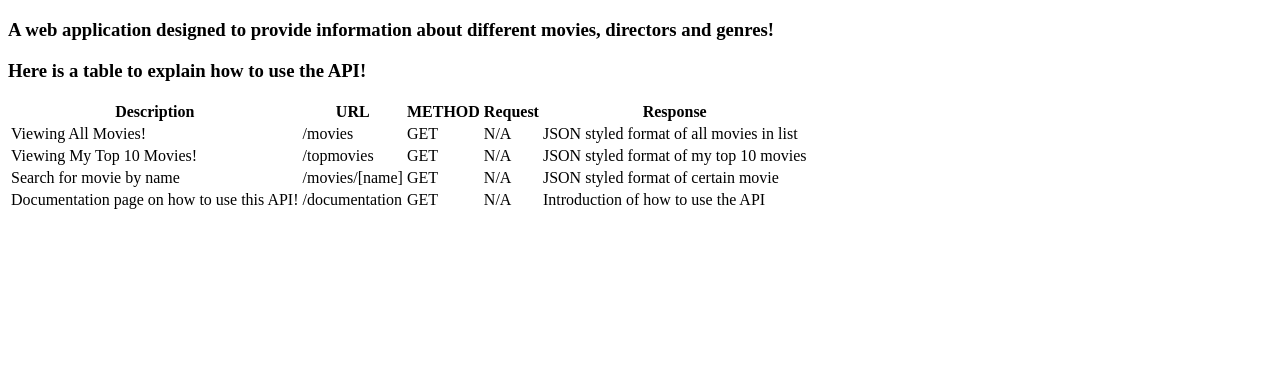
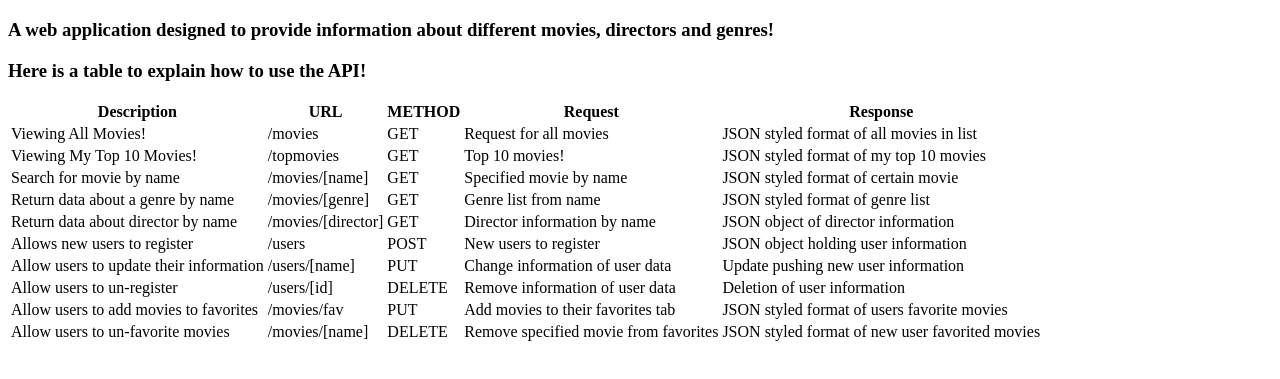
Before and after one commit to Cgr3/Movie_API, a website: page public/documentation.html in a window 1280 px wide. Shown: the part 61-440 px from the top of the page. Drawn offline with Linux system fonts and the light colour scheme.

Commit message:
Major overhaul to documentation.html
ADDED information to table contents
(Major Additions)

```diff
--- a/public/documentation.html
+++ b/public/documentation.html
@@ -26,29 +26,71 @@
         <td>Viewing All Movies!</td>
         <td>/movies</td>
         <td>GET</td>
-        <td>N/A</td>
+        <td>Request for all movies</td>
         <td>JSON styled format of all movies in list</td>
       </tr>
       <tr>
         <td>Viewing My Top 10 Movies!</td>
         <td>/topmovies</td>
         <td>GET</td>
-        <td>N/A</td>
+        <td>Top 10 movies!</td>
         <td>JSON styled format of my top 10 movies</td>
       </tr>
       <tr>
         <td>Search for movie by name</td>
         <td>/movies/[name]</td>
         <td>GET</td>
-        <td>N/A</td>
+        <td>Specified movie by name</td>
         <td>JSON styled format of certain movie</td>
       </tr>
       <tr>
-        <td>Documentation page on how to use this API!</td>
-        <td>/documentation</td>
+        <td>Return data about a genre by name</td>
+        <td>/movies/[genre]</td>
         <td>GET</td>
-        <td>N/A</td>
-        <td>Introduction of how to use the API</td>
+        <td>Genre list from name</td>
+        <td>JSON styled format of genre list</td>
+      </tr>
+      <tr>
+        <td>Return data about director by name</td>
+        <td>/movies/[director]</td>
+        <td>GET</td>
+        <td>Director information by name</td>
+        <td>JSON object of director information</td>
+      </tr>
+      <tr>
+        <td>Allows new users to register</td>
+        <td>/users</td>
+        <td>POST</td>
+        <td>New users to register</td>
+        <td>JSON object holding user information</td>
+      </tr>
+      <tr>
+        <td>Allow users to update their information</td>
+        <td>/users/[name]</td>
+        <td>PUT</td>
+        <td>Change information of user data</td>
+        <td>Update pushing new user information</td>
+      </tr>
+      <tr>
+        <td>Allow users to un-register</td>
+        <td>/users/[id]</td>
+        <td>DELETE</td>
+        <td>Remove information of user data</td>
+        <td>Deletion of user information</td>
+      </tr>
+      <tr>
+        <td>Allow users to add movies to favorites</td>
+        <td>/movies/fav</td>
+        <td>PUT</td>
+        <td>Add movies to their favorites tab</td>
+        <td>JSON styled format of users favorite movies</td>
+      </tr>
+      <tr>
+        <td>Allow users to un-favorite movies</td>
+        <td>/movies/[name]</td>
+        <td>DELETE</td>
+        <td>Remove specified movie from favorites</td>
+        <td>JSON styled format of new user favorited movies</td>
       </tr>
     </tbody>
   </table>
```
Also changed, not shown: log.txt (+40 -0 lines).
